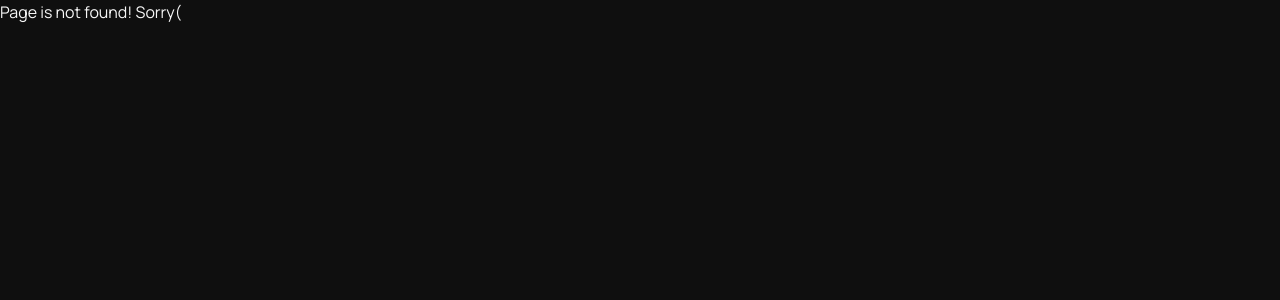
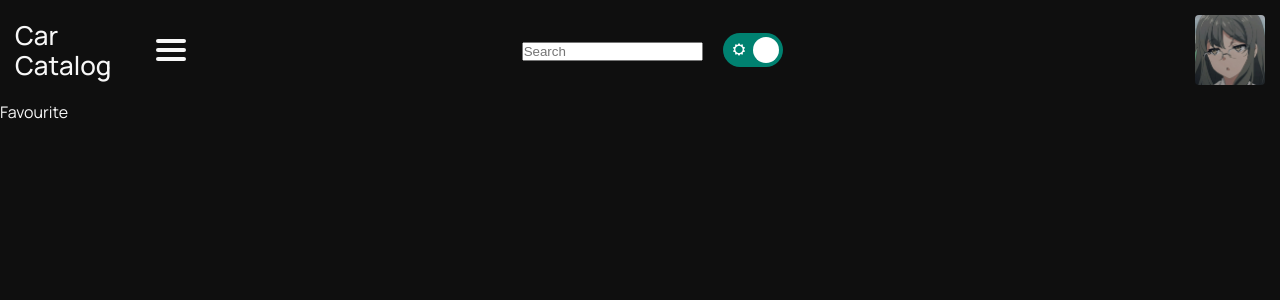
Before and after one commit to kashubyak/car-Catalog, a React (Vite) app: page /favourite in a window 1280 px wide. Before the commit this address had no page. Shown: the top 300 px of the page. Built offline with nearby package versions, Linux system fonts and the light colour scheme.

Commit message:
Added a router in the side menu for favorites

```diff
--- /dev/null
+++ b/src/components/screens/Favourite/Favourite.tsx
@@ -0,0 +1,17 @@
+import { FC } from 'react'
+import { ISideBarState } from 'types/content.interface'
+import { Header } from '../home/header/Header'
+import { MenuLinks } from '../home/main/navBar/menuLinks/MenuLinks'
+import styles from './favorites.module.css'
+const Favourite: FC<ISideBarState> = ({ setActiveMenuItem, activeMenuItem }) => {
+	return (
+		<div className={styles.container}>
+			<Header />
+			<div className={styles.dFlex}>
+				<MenuLinks activeMenuItem={activeMenuItem} />
+				<div className={styles.con}>Favourite</div>
+			</div>
+		</div>
+	)
+}
+export { Favourite }
--- /dev/null
+++ b/src/components/screens/Favourite/favorites.module.css
@@ -0,0 +1,6 @@
+.dFlex {
+	display: flex;
+}
+.con {
+	margin-top: 100px;
+}
--- a/src/components/screens/createCarForm/CreateCarForm.tsx
+++ b/src/components/screens/createCarForm/CreateCarForm.tsx
@@ -1,17 +1,13 @@
-import React from 'react'
+import { FC } from 'react'
 import { useForm } from 'react-hook-form'
 import { ICarData } from 'types/car.interface'
+import { ISideBarState } from 'types/content.interface'
 import { Header } from '../home/header/Header'
 import { MenuLinks } from '../home/main/navBar/menuLinks/MenuLinks'
 import styles from './createCarForm.module.css'
 import { useCreateCar } from './useCreateCar'
 
-interface Props {
-	setActiveMenuItem: React.Dispatch<React.SetStateAction<string>>
-	activeMenuItem: string
-}
-
-const CreateCarForm: React.FC<Props> = ({ setActiveMenuItem, activeMenuItem }) => {
+const CreateCarForm: FC<ISideBarState> = ({ setActiveMenuItem, activeMenuItem }) => {
 	const {
 		reset,
 		register,
--- a/src/components/screens/home/main/navBar/menuLinks/MenuLinks.tsx
+++ b/src/components/screens/home/main/navBar/menuLinks/MenuLinks.tsx
@@ -38,7 +38,7 @@ const MenuLinks: React.FC<Props> = ({ activeMenuItem }) => {
 								className={`navItem ${activeItem === 'favourite' ? styles.active : ''}`}
 								onClick={() => handleItemClick('favourite')}
 							>
-								<Link to='#'>
+								<Link to='/Favourite'>
 									<i className='fa fa-heart' aria-hidden='true'></i>
 									<span>Favourite</span>
 								</Link>
--- a/src/components/ui/Router.tsx
+++ b/src/components/ui/Router.tsx
@@ -1,3 +1,4 @@
+import { Favourite } from 'components/screens/Favourite/Favourite'
 import CarDetail from 'components/screens/carDetail/CarDetail'
 import { CreateCarForm } from 'components/screens/createCarForm/CreateCarForm'
 import { Home } from 'components/screens/home/Home'
@@ -21,6 +22,12 @@ const Router: React.FC = () => {
 					}
 					path='/create-car'
 				/>
+				<Route
+					element={
+						<Favourite setActiveMenuItem={setActiveMenuItem} activeMenuItem='favourite' />
+					}
+					path='/favourite'
+				/>
 
 				<Route path='*' element={<div>Page is not found! Sorry(</div>} />
 			</Routes>
--- /dev/null
+++ b/src/types/content.interface.ts
@@ -0,0 +1,4 @@
+export interface ISideBarState {
+	setActiveMenuItem: React.Dispatch<React.SetStateAction<string>>
+	activeMenuItem: string
+}
```
